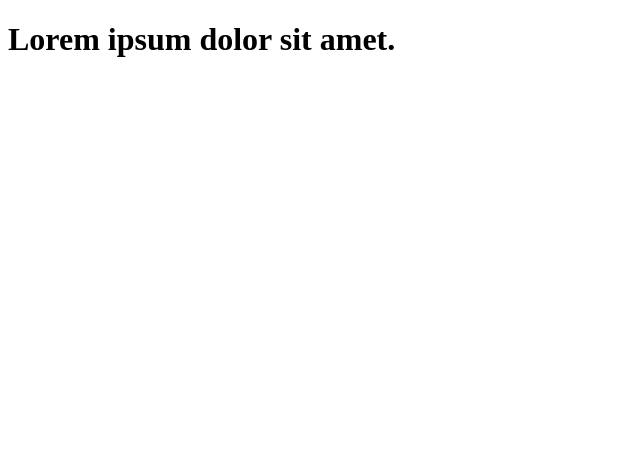
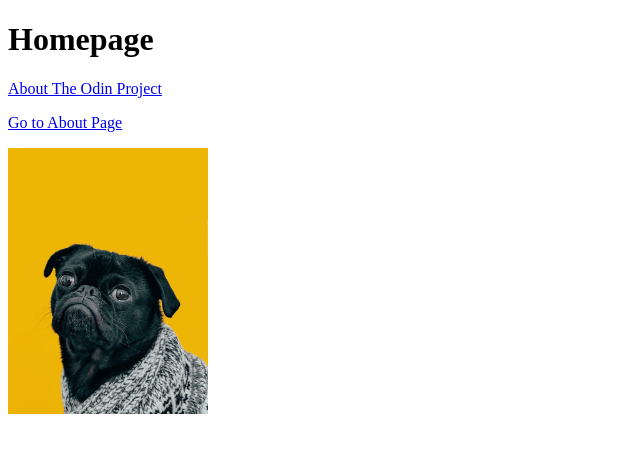
Before and after one commit to monointech/OdinProject, a plain HTML site: page index.html in a window 1280 px wide. Shown: the whole page, without its empty margins (0-640 px from the left). Drawn offline with Linux system fonts and the light colour scheme.

Commit message:
Added assets and update index and about pages

```diff
--- a/index.html
+++ b/index.html
@@ -1,11 +1,22 @@
 <!DOCTYPE html>
 <html lang="en">
-<head>
-    <meta charset="UTF-8">
-    <meta name="viewport" content="width=device-width, initial-scale=1.0">
+  <head>
+    <meta charset="UTF-8" />
+    <meta name="viewport" content="width=device-width, initial-scale=1.0" />
     <title>My First Website</title>
-</head>
-<body>
-<h1>Lorem ipsum dolor sit amet.</h1>
-</body>
+  </head>
+  <body>
+    <h1>Homepage</h1>
+    <a
+      href="https://www.theodinproject.com"
+      target="_blank"
+      rel="noopener noreferrer"
+      >About The Odin Project</a
+    >
+    <p>
+      <a href="pages/about.html">Go to About Page</a>
+    </p>
+
+    <img src="assets/dog-unsplash.jpg" alt="image of a dog" width="200px" />
+  </body>
 </html>
```
Also changed, not shown: pages/about.html (added, +11 -0 lines), assets/dog-unsplash.jpg (added).
